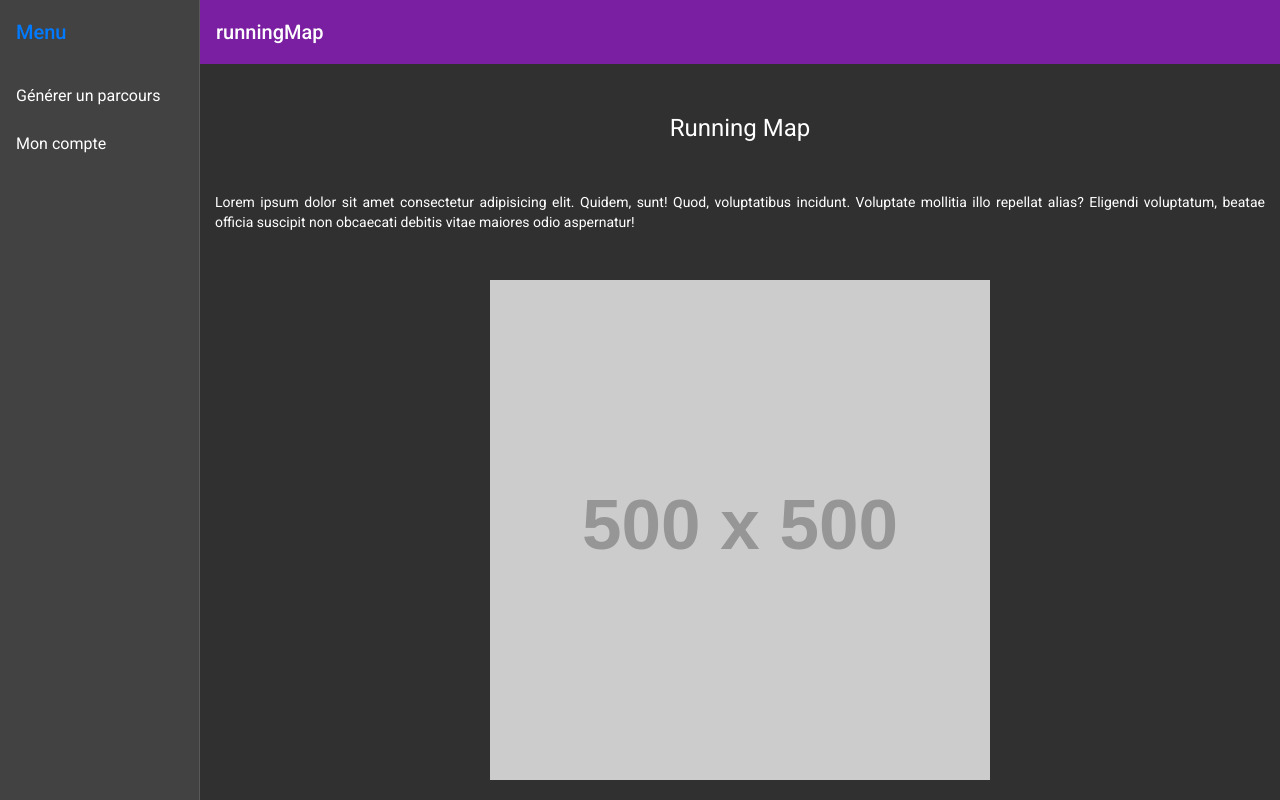
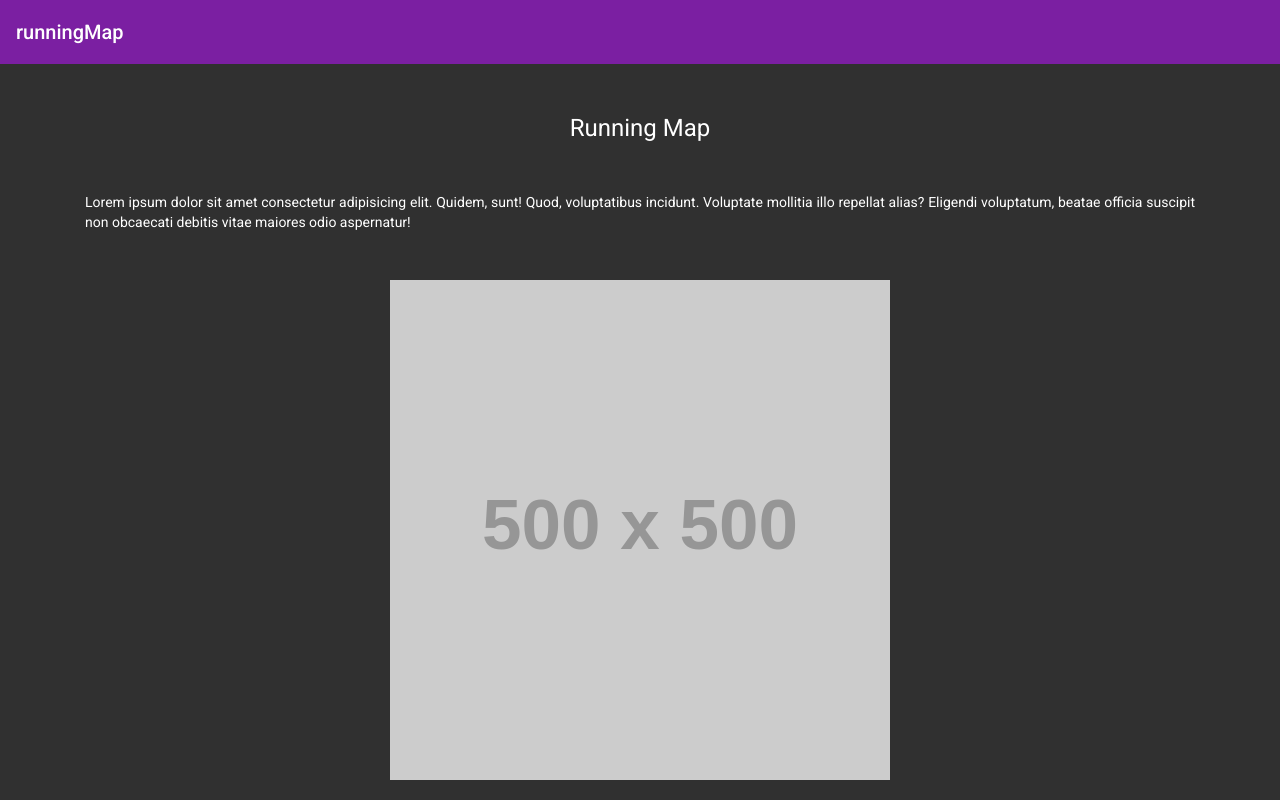
Before and after one commit to caroline-ctrl/runningMap_angular, an Angular app in the folder runningMap/: page /index/accueil in a window 1280 px wide. Built offline with nearby package versions, Linux system fonts and the light colour scheme.

Commit message:
gestion des sessions

```diff
--- a/runningMap/src/app/nav-bar/nav-bar.component.html
+++ b/runningMap/src/app/nav-bar/nav-bar.component.html
@@ -1,21 +1,17 @@
 <mat-sidenav-container class="sidenav-container">
-  <mat-sidenav #drawer class="sidenav" fixedInViewport
-      [attr.role]="(isHandset$ | async) ? 'dialog' : 'navigation'"
-      [mode]="(isHandset$ | async) ? 'over' : 'side'"
-      [opened]="(isHandset$ | async) === false">
+  <mat-sidenav #drawer class="sidenav" fixedInViewport [attr.role]="(isHandset$ | async) ? 'dialog' : 'navigation'"
+    [mode]="(isHandset$ | async) ? 'over' : 'side'" [opened]="(isHandset$ | async) === false"
+    *ngIf="lengthSession">
     <mat-toolbar><a mat-list-item href="/index/accueil">Menu</a></mat-toolbar>
     <mat-nav-list>
       <a mat-list-item href="/index/create">Générer un parcours</a>
       <a mat-list-item href="/index/users">Mon compte</a>
     </mat-nav-list>
   </mat-sidenav>
+
   <mat-sidenav-content>
     <mat-toolbar color="primary">
-      <button
-        type="button"
-        aria-label="Toggle sidenav"
-        mat-icon-button
-        (click)="drawer.toggle()"
+      <button type="button" aria-label="Toggle sidenav" mat-icon-button (click)="drawer.toggle()"
         *ngIf="isHandset$ | async">
         <mat-icon aria-label="Side nav toggle icon">menu</mat-icon>
       </button>
--- a/runningMap/src/app/nav-bar/nav-bar.component.ts
+++ b/runningMap/src/app/nav-bar/nav-bar.component.ts
@@ -1,4 +1,4 @@
-import { Component } from '@angular/core';
+import { Component, OnInit } from '@angular/core';
 import { BreakpointObserver, Breakpoints } from '@angular/cdk/layout';
 import { Observable } from 'rxjs';
 import { map, shareReplay } from 'rxjs/operators';
@@ -8,7 +8,9 @@ import { map, shareReplay } from 'rxjs/operators';
   templateUrl: './nav-bar.component.html',
   styleUrls: ['./nav-bar.component.css']
 })
-export class NavBarComponent {
+export class NavBarComponent implements OnInit {
+
+  lengthSession: boolean;
 
   isHandset$: Observable<boolean> = this.breakpointObserver.observe(Breakpoints.Handset)
     .pipe(
@@ -16,6 +18,10 @@ export class NavBarComponent {
       shareReplay()
     );
 
+
   constructor(private breakpointObserver: BreakpointObserver) {}
 
+  ngOnInit(): void {
+    this.lengthSession = localStorage.length > 0;
+  }
 }
--- a/runningMap/src/app/user/user-connexion/user-connexion.component.ts
+++ b/runningMap/src/app/user/user-connexion/user-connexion.component.ts
@@ -1,6 +1,7 @@
 import { Component, OnInit } from '@angular/core';
 import { UserService } from '../user.service';
 import { FormBuilder, FormGroup, Validators } from '@angular/forms';
+import { Router } from '@angular/router';
 
 @Component({
   selector: 'app-user-connexion',
@@ -15,7 +16,8 @@ export class UserConnexionComponent implements OnInit {
 
   constructor(
     private userService: UserService,
-    private formBuilder: FormBuilder
+    private formBuilder: FormBuilder,
+    private router: Router
   ) {}
 
   ngOnInit(): void {
@@ -35,16 +37,24 @@ export class UserConnexionComponent implements OnInit {
     this.userService.login(data).subscribe(
       (user) => {
         this.userConnected = user;
-        console.log(this.userConnected);
+        // récupère le pseudo et le is_active de l'objet user
         this.connectedPseudo = this.userConnected.pseudo;
         this.connectedIsActive = this.userConnected.is_active;
 
+        // pseudo et is_active mis en session
         localStorage.setItem('pseudo', this.connectedPseudo);
         localStorage.setItem('isActive', this.connectedIsActive);
+        alert('Vous êtes connecté');
+
+        this.router.navigate(['index/accueil']);
       },
       (err) => {
         console.log(err);
       }
     );
   }
+
+  // redirect(){
+  //   this.router.navigate(['index/accueil']);
+  // }
 }
--- a/runningMap/src/app/user/user.component.ts
+++ b/runningMap/src/app/user/user.component.ts
@@ -17,7 +17,6 @@ export class UserComponent implements OnInit {
   ngOnInit(): void {
     this.userService.getAllUser().subscribe(users => {
       this.allUsers = users;
-      console.log(this.allUsers);
     });
   }
 }
```
